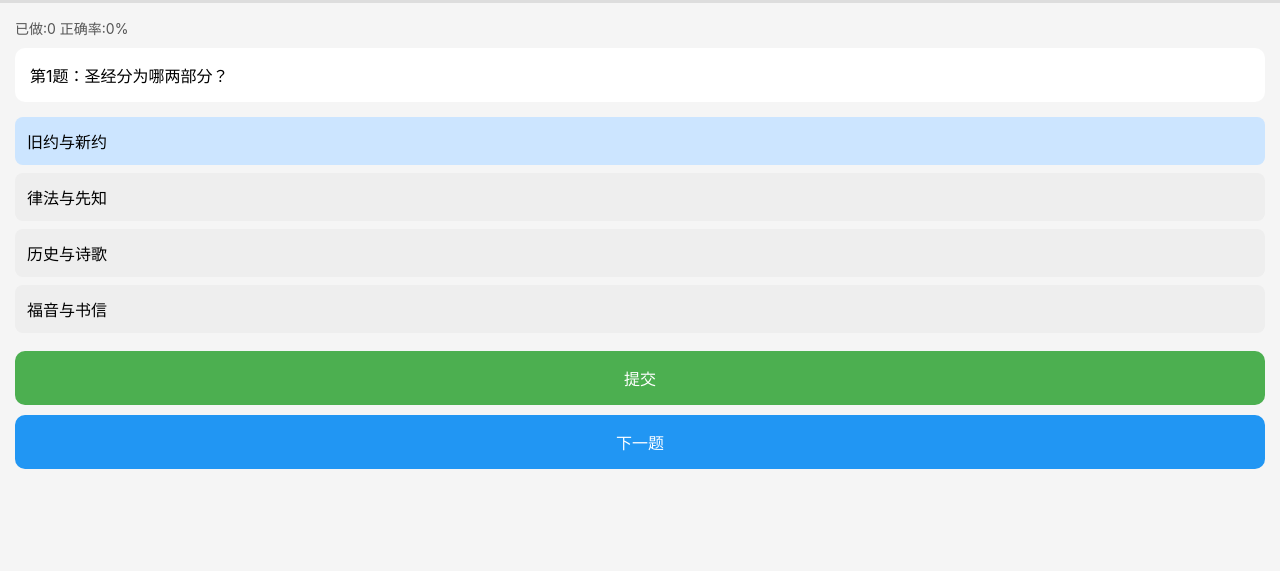
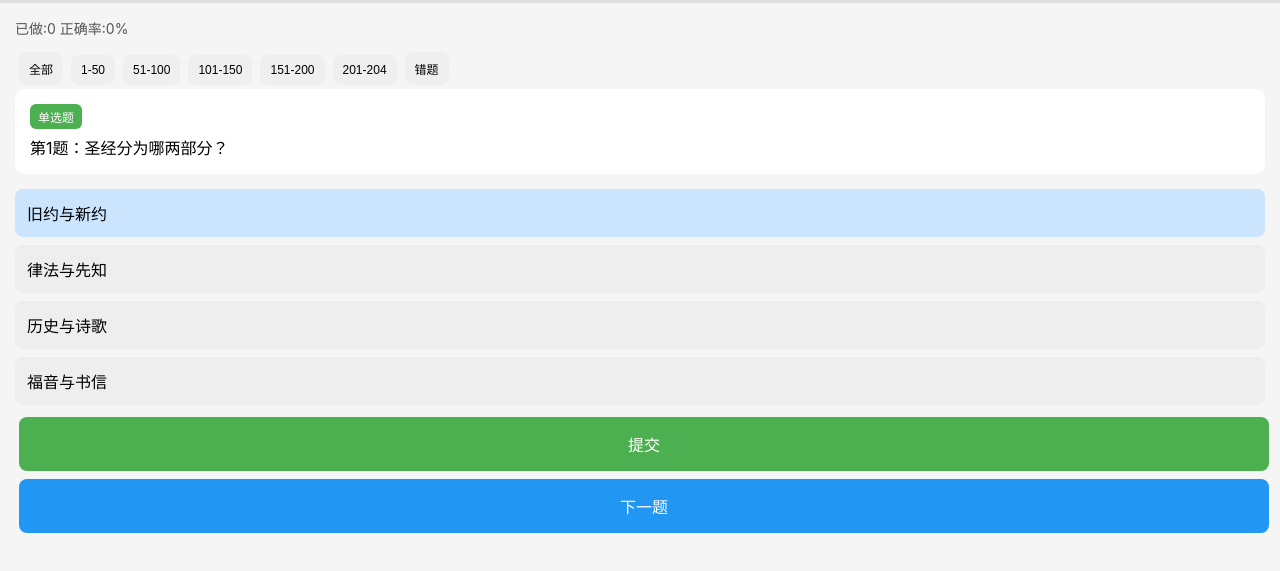
Before and after one commit to sophia6929-netizen/quiz, a plain HTML site: page index.html in a window 1280 px wide. Both pictures are taken after a click on the element "旧约与新约". Shown: the part 59-630 px from the top of the page. Drawn offline with Linux system fonts and the light colour scheme.

Commit message:
Add files via upload

```diff
--- a/index.html
+++ b/index.html
@@ -24,7 +24,6 @@ body {
   height: 6px;
   background: #ddd;
 }
-
 .progress-bar {
   height: 6px;
   background: #4CAF50;
@@ -54,11 +53,16 @@ body {
 .option.wrong { background: #ef9a9a; }
 
 button {
+  padding: 8px 10px;
+  margin: 4px;
+  border: none;
+  border-radius: 8px;
+  font-size: 12px;
+}
+
+.main-btn {
   width: 100%;
   padding: 15px;
-  margin-top: 10px;
-  border: none;
-  border-radius: 10px;
   font-size: 16px;
 }
 
@@ -70,6 +74,20 @@ button {
   color: #555;
   margin-bottom: 10px;
 }
+
+.type-tag {
+  display: inline-block;
+  padding: 4px 8px;
+  border-radius: 6px;
+  font-size: 12px;
+  margin-bottom: 6px;
+  color: white;
+}
+
+.single { background: #4CAF50; }
+.multi { background: #FF9800; }
+.blank { background: #2196F3; }
+
 </style>
 </head>
 
@@ -82,6 +100,9 @@ button {
 
 <div class="stats" id="stats"></div>
 
+<!-- 自动范围按钮 -->
+<div id="rangeButtons"></div>
+
 <div class="card">
   <div id="question"></div>
 </div>
@@ -90,8 +111,8 @@ button {
 
 <input id="input" style="display:none;width:100%;padding:10px">
 
-<button class="submit" onclick="submitAnswer()">提交</button>
-<button class="next" onclick="nextQuestion()">下一题</button>
+<button class="main-btn submit" onclick="submitAnswer()">提交</button>
+<button class="main-btn next" onclick="nextQuestion()">下一题</button>
 
 <div id="result"></div>
 
@@ -453,11 +474,85 @@ let questions = [
 let current = 0;
 let selected = [];
 
+let rangeStart = null;
+let rangeEnd = null;
+let wrongMode = false;
+
+// 自动生成范围按钮（支持500题）
+function generateRangeButtons(){
+  let container = document.getElementById("rangeButtons");
+  container.innerHTML = "";
+
+  container.innerHTML += `<button onclick="setRange(null,null)">全部</button>`;
+
+  let size = 50;
+  let total = questions.length;
+
+  for(let i = 1; i <= total; i += size){
+    let start = i;
+    let end = Math.min(i + size - 1, total);
+
+    container.innerHTML +=
+      `<button onclick="setRange(${start},${end})">${start}-${end}</button>`;
+  }
+
+  container.innerHTML += `<button onclick="startWrong()">错题</button>`;
+}
+
+// 范围
+function setRange(start, end){
+  rangeStart = start;
+  rangeEnd = end;
+  wrongMode = false;
+  current = 0;
+  showQuestion();
+}
+
+// 错题
+function startWrong(){
+  wrongMode = true;
+  current = 0;
+  showQuestion();
+}
+
+// 获取题目
+function getCurrentList(){
+  let list = questions;
+
+  if(wrongMode){
+    list = list.filter(q => q.wrong > 0);
+  }
+
+  if(rangeStart !== null && rangeEnd !== null){
+    list = list.filter(q => q.id >= rangeStart && q.id <= rangeEnd);
+  }
+
+  return list;
+}
+
+// 显示题目
 function showQuestion(){
-  let q = questions[current];
+  let list = getCurrentList();
+
+  if(list.length === 0){
+    document.getElementById("question").innerText = "当前范围没有题目";
+    document.getElementById("options").innerHTML = "";
+    return;
+  }
+
+  let q = list[current];
   selected = [];
 
-  document.getElementById("question").innerText = `第${q.id}题：${q.question}`;
+  let typeClass = "";
+  let typeText = "";
+
+  if(q.type === "single"){ typeClass="single"; typeText="单选题"; }
+  if(q.type === "multi"){ typeClass="multi"; typeText="多选题"; }
+  if(q.type === "blank"){ typeClass="blank"; typeText="填空题"; }
+
+  document.getElementById("question").innerHTML =
+    `<div class="type-tag ${typeClass}">${typeText}</div>
+     <div>第${q.id}题：${q.question}</div>`;
 
   let html = "";
 
@@ -473,10 +568,22 @@ function showQuestion(){
 
   document.getElementById("options").innerHTML = html;
   document.getElementById("result").innerText = "";
+
   updateStats();
 }
 
+// 选择（单选限制）
 function selectOpt(i){
+  let list = getCurrentList();
+  let q = list[current];
+
+  if(q.type === "single"){
+    selected = [i];
+    document.querySelectorAll(".option").forEach(el => el.classList.remove("selected"));
+    document.getElementById("opt"+i).classList.add("selected");
+    return;
+  }
+
   if(selected.includes(i)){
     selected = selected.filter(x=>x!==i);
     document.getElementById("opt"+i).classList.remove("selected");
@@ -486,8 +593,11 @@ function selectOpt(i){
   }
 }
 
+// 提交
 function submitAnswer(){
-  let q = questions[current];
+  let list = getCurrentList();
+  let q = list[current];
+
   q.done++;
 
   let correct = false;
@@ -517,14 +627,17 @@ function submitAnswer(){
 
   updateStats();
 
-  setTimeout(nextQuestion, 800); // 自动跳题
+  setTimeout(nextQuestion, 800);
 }
 
+// 下一题
 function nextQuestion(){
-  current = (current+1)%questions.length;
+  let list = getCurrentList();
+  current = (current + 1) % list.length;
   showQuestion();
 }
 
+// 统计
 function updateStats(){
   let total = questions.reduce((a,b)=>a+b.done,0);
   let correct = questions.reduce((a,b)=>a+b.correct,0);
@@ -538,6 +651,8 @@ function updateStats(){
     (total/questions.length*100)+"%";
 }
 
+// 初始化
+generateRangeButtons();
 showQuestion();
 
 </script>
```
